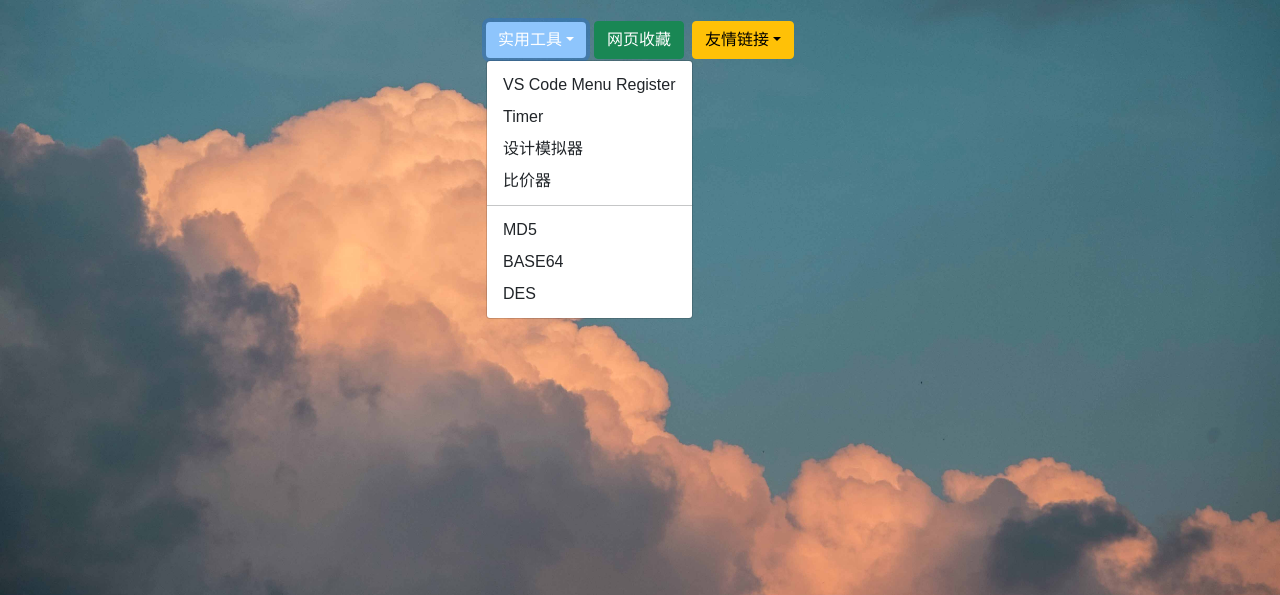
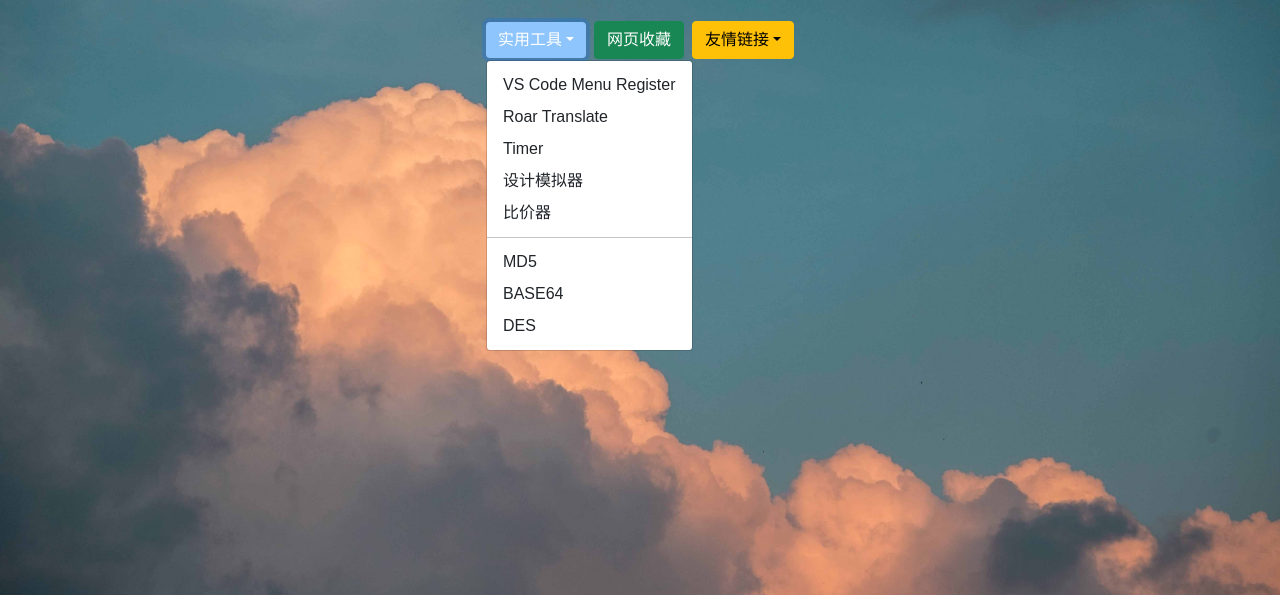
Before and after one commit to funhuman/funhuman.github.io, a plain HTML site: page docs/index.html in a window 1280 px wide. Both pictures are taken after a click on the button "实用工具". Shown: the part 205-800 px from the top of the page. Drawn offline with nearby package versions, Linux system fonts and the light colour scheme.

Commit message:
v0.13.2
fix

```diff
--- a/docs/index.html
+++ b/docs/index.html
@@ -28,6 +28,7 @@
               <button class="btn btn-fh dropdown-toggle" type="button" data-bs-toggle="dropdown" aria-expanded="false">实用工具</button>
               <ul class="dropdown-menu">
                 <li><a class="dropdown-item" href="/tool/vs_code_menu_register">VS Code Menu Register</a></li>
+                <li><a class="dropdown-item" href="/roar">Roar Translate</a></li>
                 <li><a class="dropdown-item" href="/t">Timer</a></li>
                 <li><a class="dropdown-item" href="/design">设计模拟器</a></li>
                 <li><a class="dropdown-item" href="/calc_price">比价器</a></li>
```
Also changed, not shown: docs/countdown.html (+0 -1 lines).
